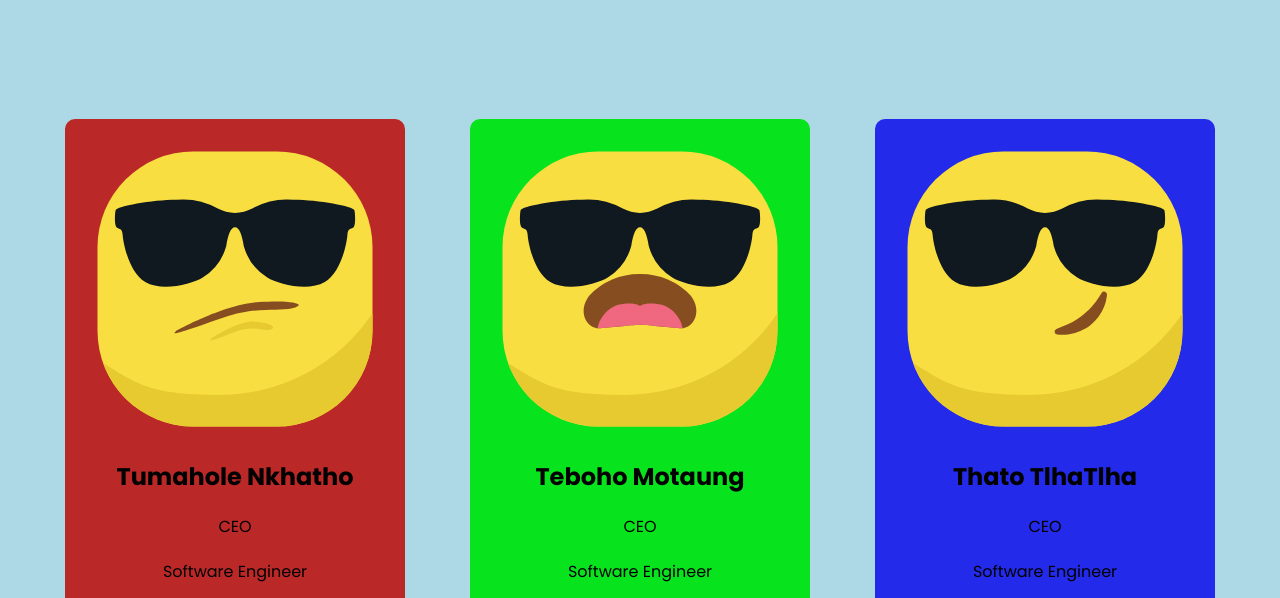
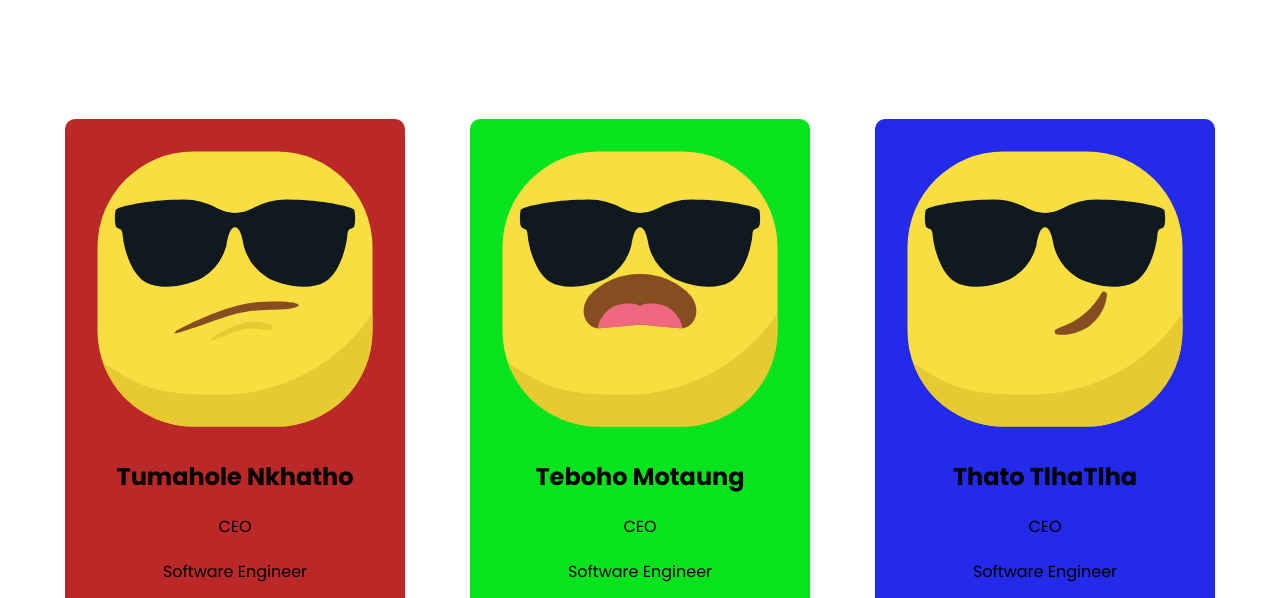
Before and after one commit to tu-ma-ho-le/about-us, a plain HTML site: page index.html in a window 1280 px wide. Shown: the top 598 px of the page. Drawn offline with Linux system fonts and the light colour scheme.

Commit message:
colour change in css

```diff
--- a/app.css
+++ b/app.css
@@ -6,7 +6,7 @@
 
 .main-container {
     height: 800px;
-    background-color: lightblue;
+    background-color: #ffffff;
     display: flex;
     justify-content: space-evenly;
     align-items: center;
```
